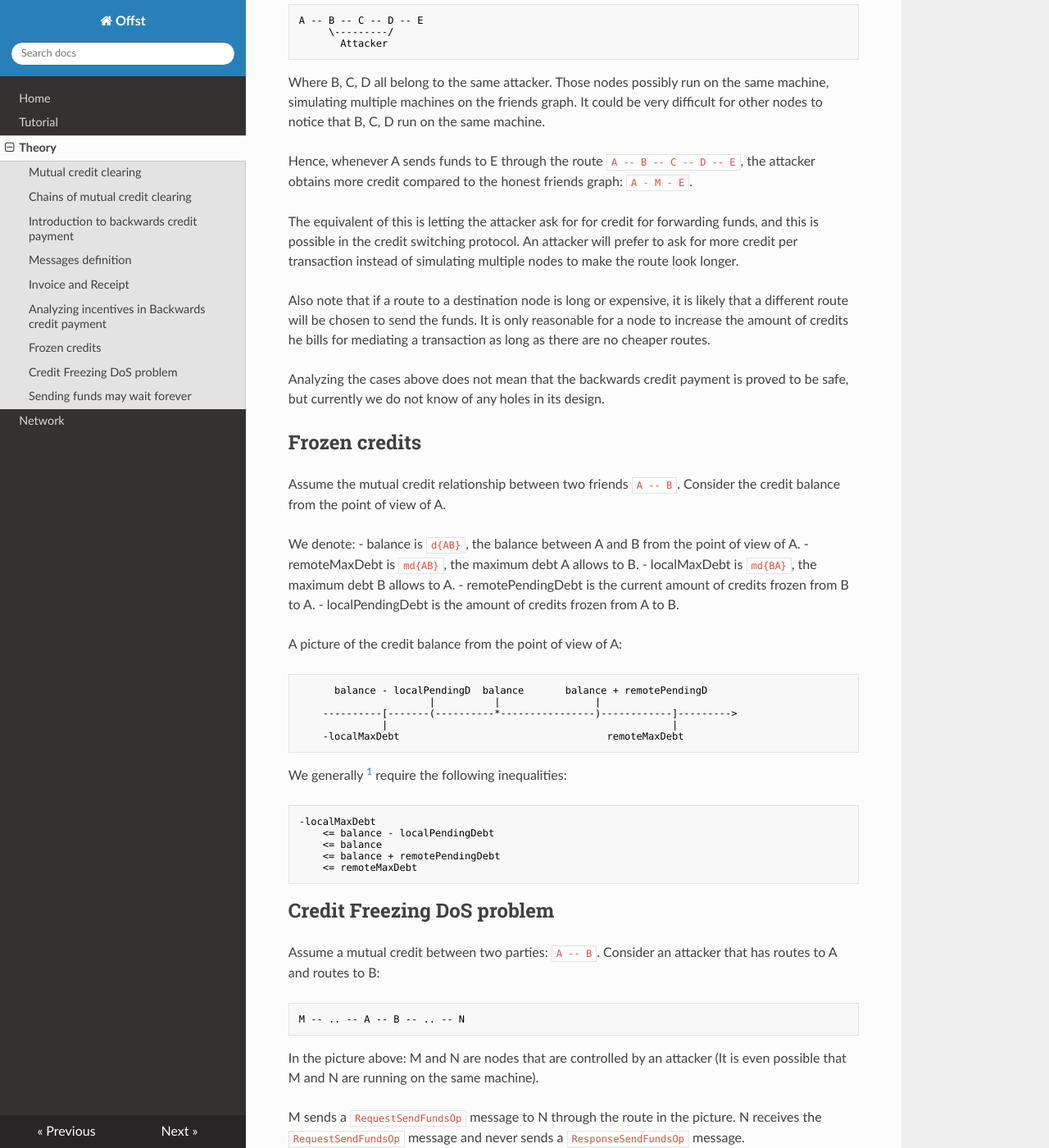
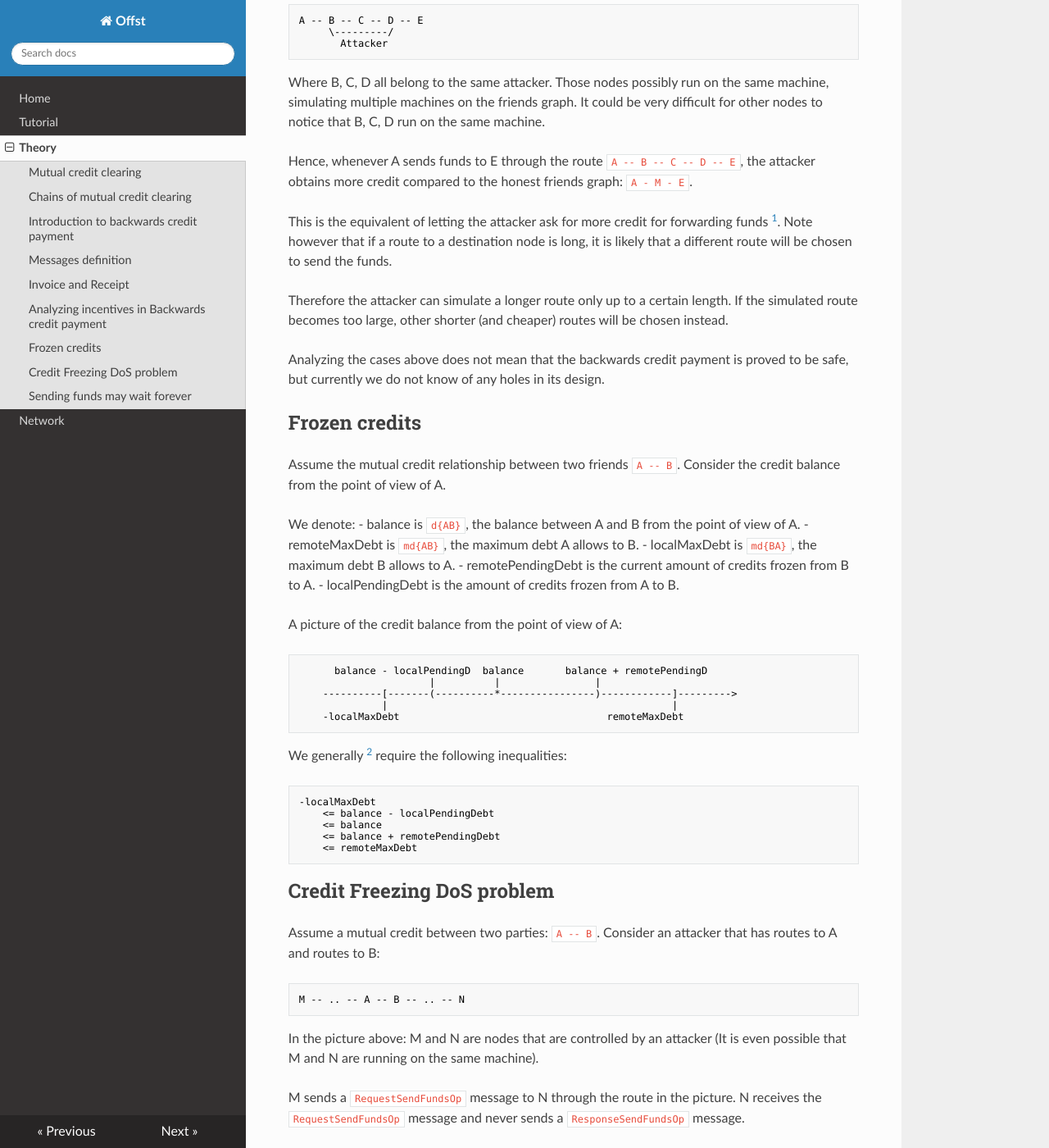
Before and after one commit to freedomlayer/offset_docs, an MkDocs documentation site: the page built from docs/theory.md, in a window 1280 px wide and 1400 px high, scrolled down 7180 px. Shown: the whole window at 82% size. Built offline with MkDocs 1.6.1, drawn with Linux system fonts in a browser that asks for light colours; nearby versions of some CDN libraries; some of the changed text lies outside the part shown.

Commit message:
Update impersonation to multiple nodes attack.

````diff
--- a/docs/theory.md
+++ b/docs/theory.md
@@ -390,15 +390,18 @@ Hence, whenever A sends funds to E through the route `A -- B -- C -- D -- E`,
 the attacker obtains more credit compared to the honest friends graph:
 `A - M - E`.
 
-The equivalent of this is letting the attacker ask for for credit for
-forwarding funds, and this is possible in the credit switching protocol.
-An attacker will prefer to ask for more credit per transaction instead of
-simulating multiple nodes to make the route look longer.
+This is the equivalent of letting the attacker ask for more credit for
+forwarding funds [^1]. Note however that if a route to a destination node is
+long, it is likely that a different route will be chosen to send the funds.
 
-Also note that if a route to a destination node is long or expensive, it is
-likely that a different route will be chosen to send the funds. It is only
-reasonable for a node to increase the amount of credits he bills for mediating
-a transaction as long as there are no cheaper routes.
+Therefore the attacker can simulate a longer route only up to a certain length.
+If the simulated route becomes too large, other shorter (and cheaper) routes
+will be chosen instead.
+
+[^1]:
+    We might consider to add a feature for setting a transaction fee in future
+    versions of offst. Currently the profit for mediating a transaction is
+    fixed to be 1 credit.
 
 
 Analyzing the cases above does not mean that the backwards credit payment is
@@ -427,7 +430,7 @@ A picture of the credit balance from the point of view of A:
     -localMaxDebt                                   remoteMaxDebt
 ```
 
-We generally [^1] require the following inequalities:
+We generally [^2] require the following inequalities:
 
 ```text
 -localMaxDebt
@@ -437,7 +440,7 @@ We generally [^1] require the following inequalities:
     <= remoteMaxDebt
 ```
 
-[^1]:
+[^2]:
     With the exception that one can configure remoteMaxDebt to any value, even
     lower than balance. In that case it should not be possible to increase
     balance.
````
